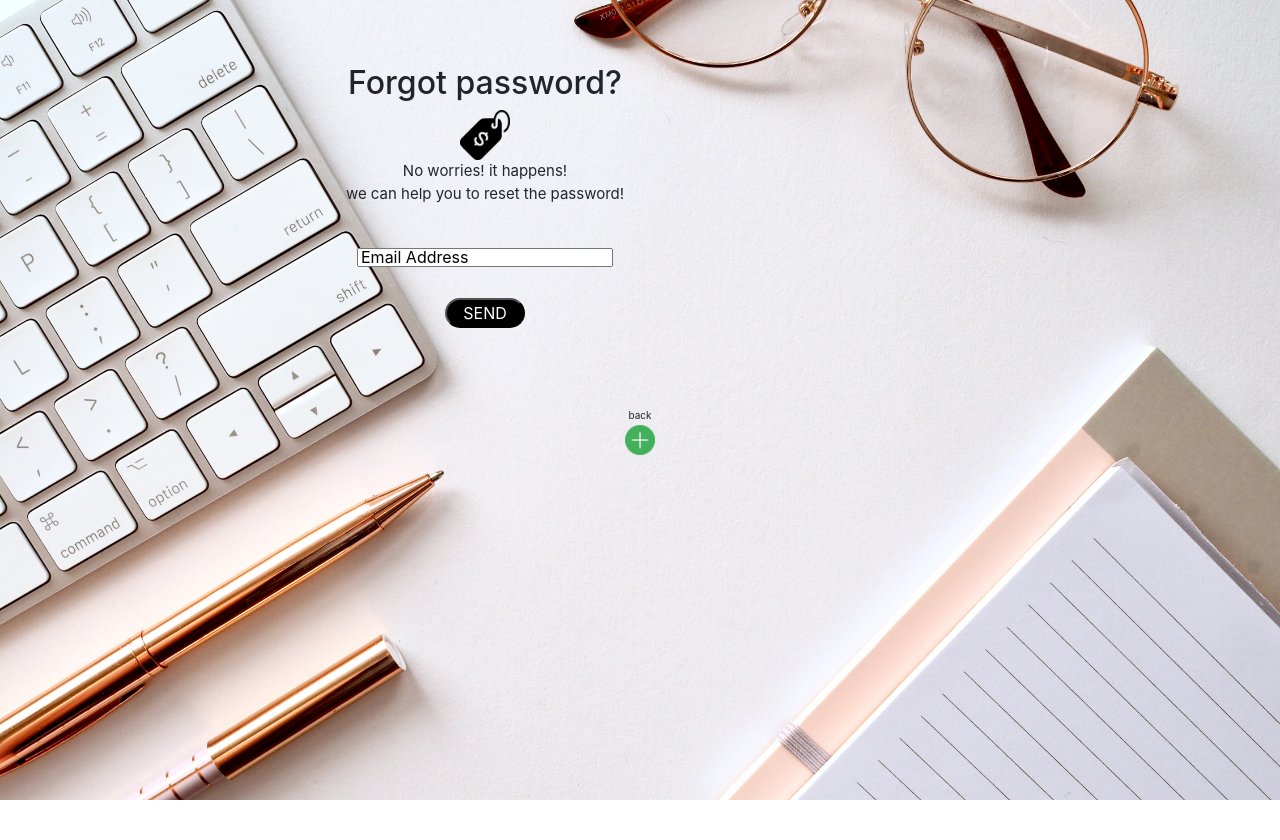
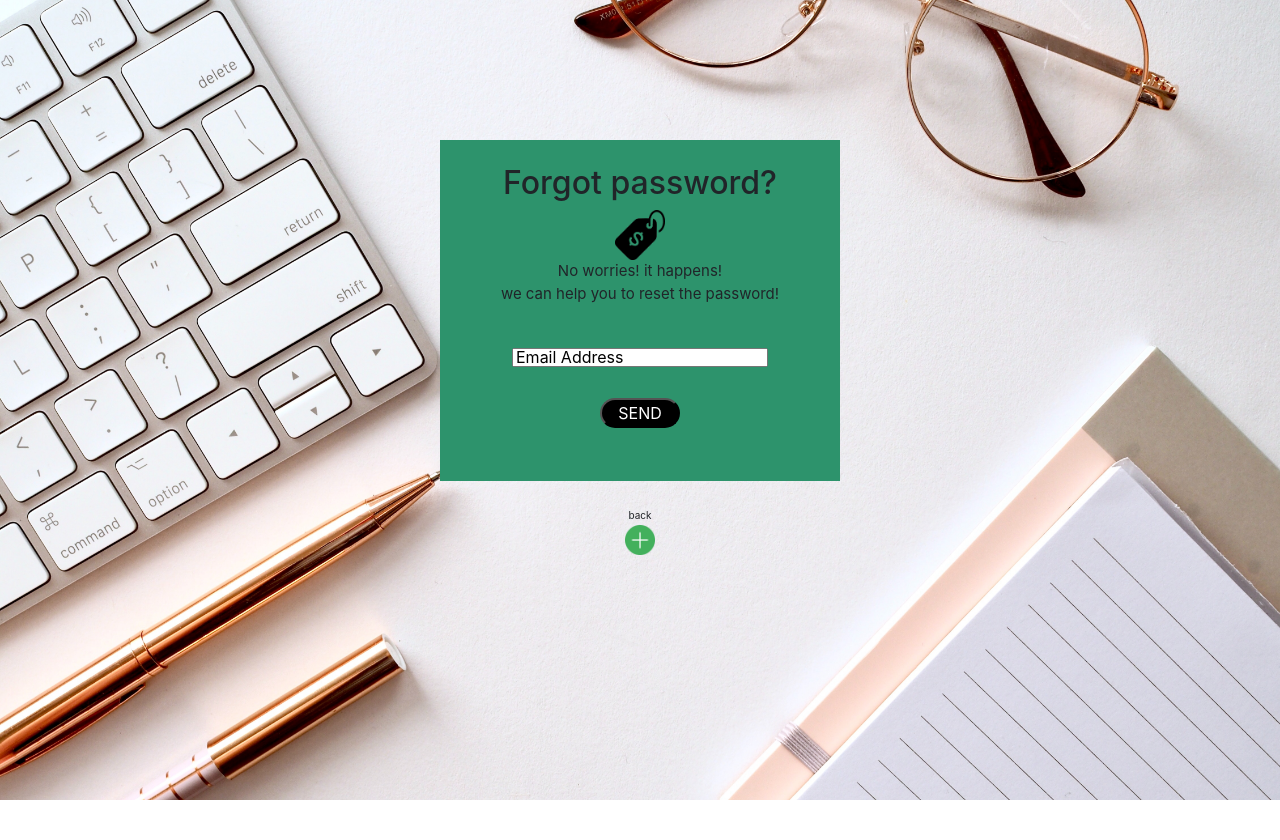
Before and after one commit to ham8821/Shopping_webpage, a PHP site: page /SDI2/passwordfolder/index.php in a window 1280 px wide. Shown: the top 840 px of the page. Run offline with PHP 8.4, Linux system fonts and the light colour scheme; some libraries are stand-ins or nearby versions.

Commit message:
password_design_done2

```diff
--- a/Css/password.css
+++ b/Css/password.css
@@ -27,6 +27,16 @@ html, body{
   top:0;
 }
 .contentbox{
+  width: 400px;
+  margin-top: 140px;
+  margin-bottom: 20px;
+  margin-left:auto;
+  margin-right: auto;
+  text-align: center;
+  background-color: rgba(45, 147, 108, 1);
+
+}
+.contentbox2{
   width: 400px;
   margin-top: 40px;
   margin-bottom: 20px;
--- a/passwordfolder/reset_password.php
+++ b/passwordfolder/reset_password.php
@@ -24,7 +24,7 @@ include 'emailsending.php';
 	 </div>
 
 	<div class="container">
-		<div class="contentbox">
+		<div class="contentbox2">
 			<div class="row">
 				<div class="col-sm-12 col-lg-12">
 					<br>
```
